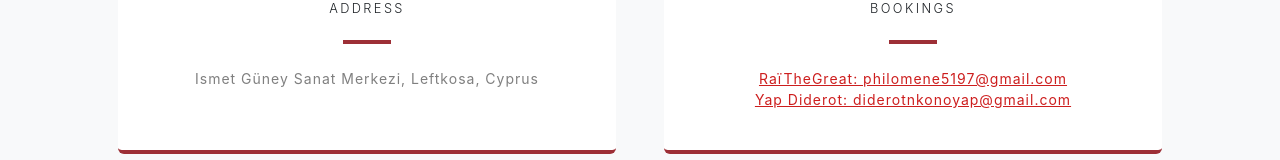
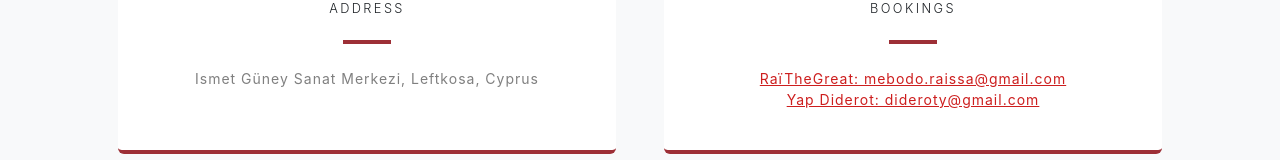
Before and after one commit to svli-alt/roots_exibit, a plain HTML site: page index.html in a window 1280 px wide. Shown: the part 2927-3087 px from the top of the page. Drawn offline with nearby package versions, Linux system fonts and the light colour scheme; a web font is replaced by a local one.

Commit message:
Update index.html

```diff
--- a/index.html
+++ b/index.html
@@ -132,8 +132,8 @@
                                 <i class="fas fa-calendar text-primary mb-2"></i>
                                 <h4 class="text-uppercase m-0">Bookings</h4>
                                 <hr class="my-4 mx-auto" />
-                                <div class="small text-black-50"><a href="#!">RaïTheGreat: philomene5197@gmail.com</a></div>
-                                <div class="small text-black-50"><a href="#!">Yap Diderot: diderotnkonoyap@gmail.com</a></div>
+                                <div class="small text-black-50"><a href="#!">RaïTheGreat: mebodo.raissa@gmail.com</a></div>
+                                <div class="small text-black-50"><a href="#!">Yap Diderot: dideroty@gmail.com</a></div>
                             </div>
                         </div>
                     </div>
```
